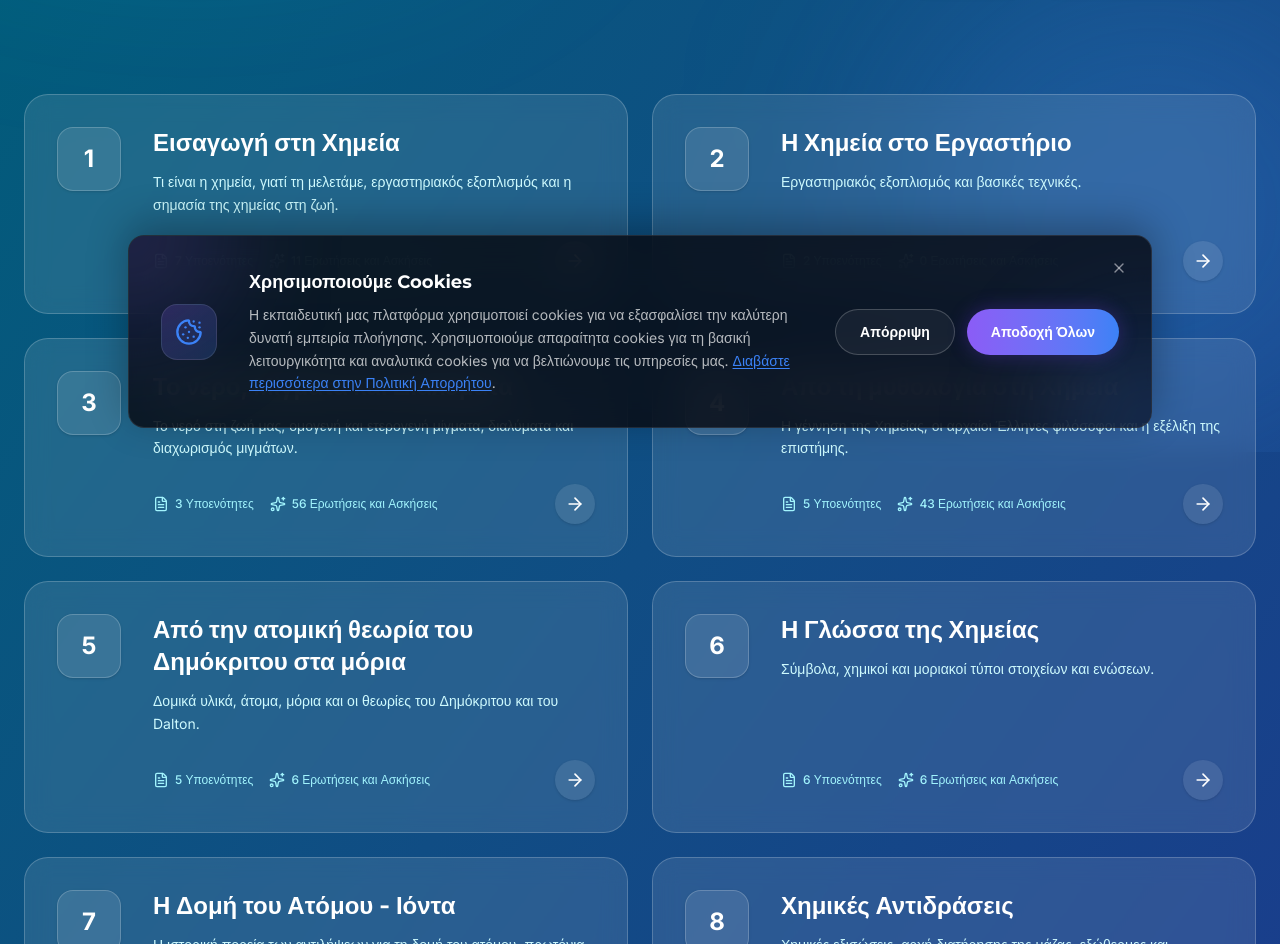
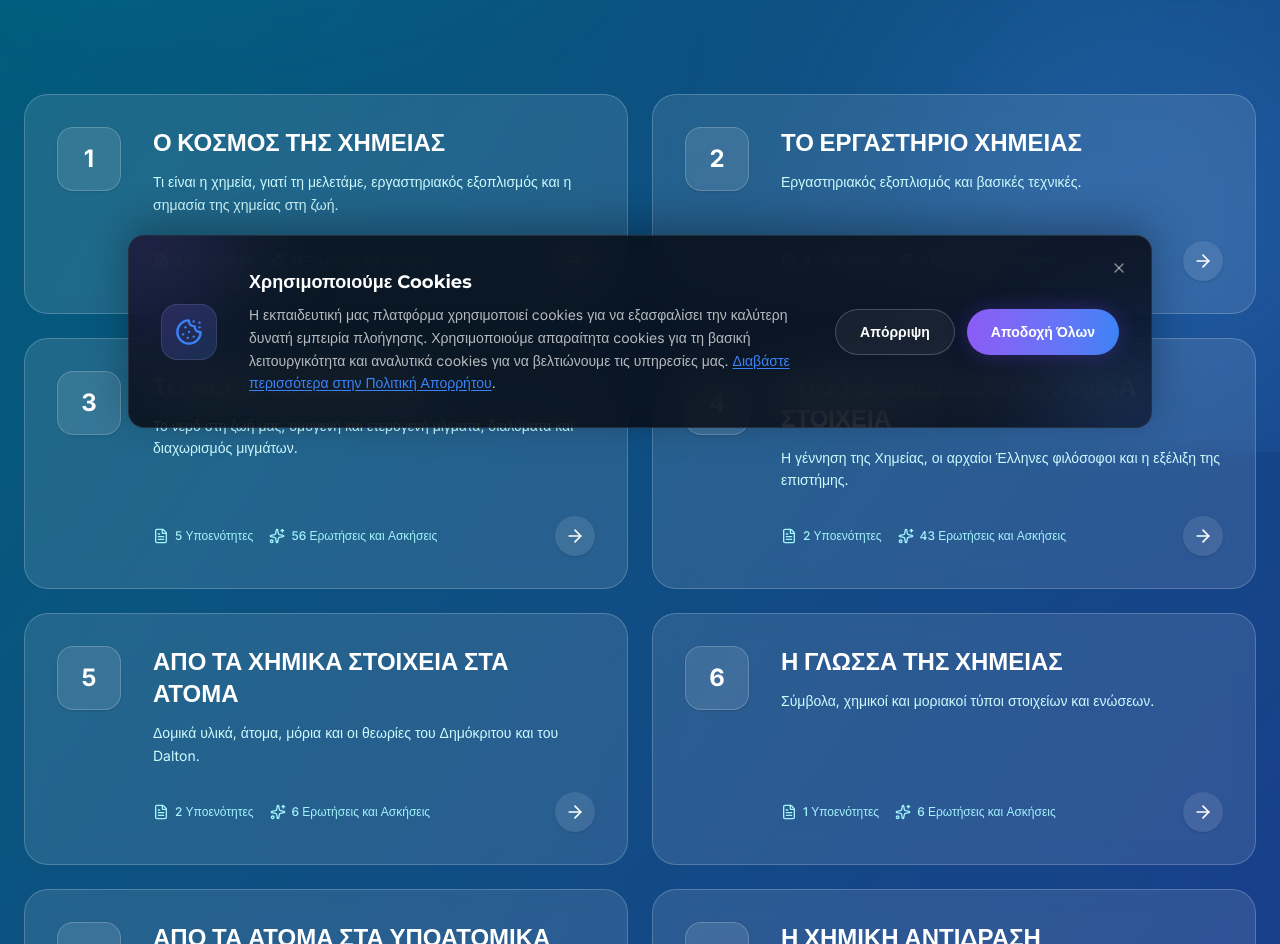
Before and after one commit to gamwmanos/chemistry-portal, a Next.js app: page /b-gymnasiou in a window 1280 px wide. Shown: the part 348-1292 px from the top of the page. Built offline with nearby package versions, Linux system fonts and the light colour scheme.

Commit message:
Standardize B' and G' Gymnasiou chapter titles and B' Gymnasiou topics structure

```diff
--- a/src/data/curriculum.ts
+++ b/src/data/curriculum.ts
@@ -69,61 +69,61 @@ export const bGymnasiouChapters: Chapter[] = [
   {
     id: "chapter-1",
     number: "1",
-    title: "Εισαγωγή στη Χημεία",
+    title: "Ο ΚΟΣΜΟΣ ΤΗΣ ΧΗΜΕΙΑΣ",
     description: "Τι είναι η χημεία, γιατί τη μελετάμε, εργαστηριακός εξοπλισμός και η σημασία της χημείας στη ζωή.",
-    topics: 7,
+    topics: 2,
     exercises: 11,
     color: "from-cyan-600 to-cyan-400"
   },
   {
     id: "chapter-2",
     number: "2",
-    title: "Η Χημεία στο Εργαστήριο",
+    title: "ΤΟ ΕΡΓΑΣΤΗΡΙΟ ΧΗΜΕΙΑΣ",
     description: "Εργαστηριακός εξοπλισμός και βασικές τεχνικές.",
-    topics: 2,
+    topics: 3,
     exercises: 0,
     color: "from-emerald-600 to-emerald-400"
   },
   {
     id: "chapter-3",
     number: "3",
-    title: "Το νερό, Μίγματα και Διαλύματα",
+    title: "ΤΟ ΝΕΡΟ ΩΣ ΔΙΑΛΥΤΗΣ",
     description: "Το νερό στη ζωή μας, ομογενή και ετερογενή μίγματα, διαλύματα και διαχωρισμός μιγμάτων.",
-    topics: 3,
+    topics: 5,
     exercises: 56,
     color: "from-purple-600 to-purple-400"
   },
   {
     id: "chapter-4",
     number: "4",
-    title: "Από τη μυθολογία στη Χημεία",
+    title: "ΑΠΟ ΤΙΣ ΕΝΩΣΕΙΣ ΣΤΑ ΧΗΜΙΚΑ ΣΤΟΙΧΕΙΑ",
     description: "Η γέννηση της Χημείας, οι αρχαίοι Έλληνες φιλόσοφοι και η εξέλιξη της επιστήμης.",
-    topics: 5,
+    topics: 2,
     exercises: 43,
     color: "from-pink-600 to-pink-400"
   },
   {
     id: "chapter-5",
     number: "5",
-    title: "Από την ατομική θεωρία του Δημόκριτου στα μόρια",
+    title: "ΑΠΟ ΤΑ ΧΗΜΙΚΑ ΣΤΟΙΧΕΙΑ ΣΤΑ ΑΤΟΜΑ",
     description: "Δομικά υλικά, άτομα, μόρια και οι θεωρίες του Δημόκριτου και του Dalton.",
-    topics: 5,
+    topics: 2,
     exercises: 6,
     color: "from-blue-600 to-indigo-600"
   },
   {
     id: "chapter-6",
     number: "6",
-    title: "Η Γλώσσα της Χημείας",
+    title: "Η ΓΛΩΣΣΑ ΤΗΣ ΧΗΜΕΙΑΣ",
     description: "Σύμβολα, χημικοί και μοριακοί τύποι στοιχείων και ενώσεων.",
-    topics: 6,
+    topics: 1,
     exercises: 6,
     color: "from-blue-600 to-indigo-600"
   },
   {
     id: "chapter-7",
     number: "7",
-    title: "Η Δομή του Ατόμου - Ιόντα",
+    title: "ΑΠΟ ΤΑ ΑΤΟΜΑ ΣΤΑ ΥΠΟΑΤΟΜΙΚΑ ΣΩΜΑΤΙΔΙΑ",
     description: "Η ιστορική πορεία των αντιλήψεων για τη δομή του ατόμου, πρωτόνια, ηλεκτρόνια, ατομικός/μαζικός αριθμός, ιόντα.",
     topics: 4,
     exercises: 26,
@@ -132,7 +132,7 @@ export const bGymnasiouChapters: Chapter[] = [
   {
     id: "chapter-8",
     number: "8",
-    title: "Χημικές Αντιδράσεις",
+    title: "Η ΧΗΜΙΚΗ ΑΝΤΙΔΡΑΣΗ",
     description: "Χημικές εξισώσεις, αρχή διατήρησης της μάζας, εξώθερμες και ενδόθερμες αντιδράσεις.",
     topics: 3,
     exercises: 10,
@@ -141,7 +141,7 @@ export const bGymnasiouChapters: Chapter[] = [
   {
     id: "chapter-9",
     number: "9",
-    title: "Χημεία και Περιβάλλον",
+    title: "ΧΗΜΕΙΑ ΚΑΙ ΣΥΓΧΡΟΝΑ ΘΕΜΑΤΑ",
     description: "Χημική σύνθεση, χημική ανάλυση και η συμβολή τους στην αντιμετώπιση σύγχρονων περιβαλλοντικών θεμάτων.",
     topics: 3,
     exercises: 4,
@@ -153,7 +153,7 @@ export const gGymnasiouChapters: Chapter[] = [
   {
     id: "chapter-1",
     number: "1",
-    title: "Χημικές Αντιδράσεις",
+    title: "Η ΧΗΜΙΚΗ ΑΝΤΙΔΡΑΣΗ – ΧΗΜΙΚΕΣ ΕΞΙΣΩΣΕΙΣ",
     description: "Αντιδρώντα, προϊόντα, εξώθερμες/ενδόθερμες και νόμος Lavoisier.",
     topics: 3,
     exercises: 64,
@@ -162,7 +162,7 @@ export const gGymnasiouChapters: Chapter[] = [
   {
     id: "chapter-2",
     number: "2",
-    title: "Δομή Ατόμου & Ιόντα",
+    title: "Η ΔΟΜΗ ΤΟΥ ΑΤΟΜΟΥ – ΙΟΝΤΙΚΟΣ ΔΕΣΜΟΣ",
     description: "Ατομικό πρότυπο Bohr, ιόντα και ιοντικές ενώσεις.",
     topics: 2,
     exercises: 7,
@@ -171,7 +171,7 @@ export const gGymnasiouChapters: Chapter[] = [
   {
     id: "chapter-3",
     number: "3",
-    title: "Ταξινόμηση Στοιχείων",
+    title: "ΠΕΡΙΟΔΙΚΟΣ ΠΙΝΑΚΑΣ",
     description: "Περιοδικός πίνακας, μέταλλα και αμέταλλα.",
     topics: 4,
     exercises: 27,
@@ -180,7 +180,7 @@ export const gGymnasiouChapters: Chapter[] = [
   {
     id: "chapter-4",
     number: "4",
-    title: "Η Χημεία του Άνθρακα",
+    title: "ΕΝΩΣΕΙΣ ΤΟΥ ΑΝΘΡΑΚΑ – ΟΡΓΑΝΙΚΗ ΧΗΜΕΙΑ",
     description: "Οργανική χημεία, υδρογονάνθρακες, καύσιμα και πολυμερή.",
     topics: 5,
     exercises: 45,
@@ -189,7 +189,7 @@ export const gGymnasiouChapters: Chapter[] = [
   {
     id: "chapter-5",
     number: "5",
-    title: "Οξέα - Βάσεις - Άλατα",
+    title: "ΣΤΟΙΧΕΙΑ ΚΑΙ ΧΗΜΙΚΕΣ ΕΝΩΣΕΙΣ ΜΕ ΙΔΙΑΙΤΕΡΟ ΕΝΔΙΑΦΕΡΟΝ",
     description: "Γνωριμία με τα οξέα, τις βάσεις, τα άλατα και την κλίμακα pH.",
     topics: 5,
     exercises: 36,
@@ -198,7 +198,7 @@ export const gGymnasiouChapters: Chapter[] = [
   {
     id: "chapter-6",
     number: "6",
-    title: "Ενέργεια και Ζωή",
+    title: "Η ΧΗΜΕΙΑ ΣΗΜΕΡΑ",
     description: "Μορφές ενέργειας, υλικά και περιβάλλον.",
     topics: 2,
     exercises: 3,
```
